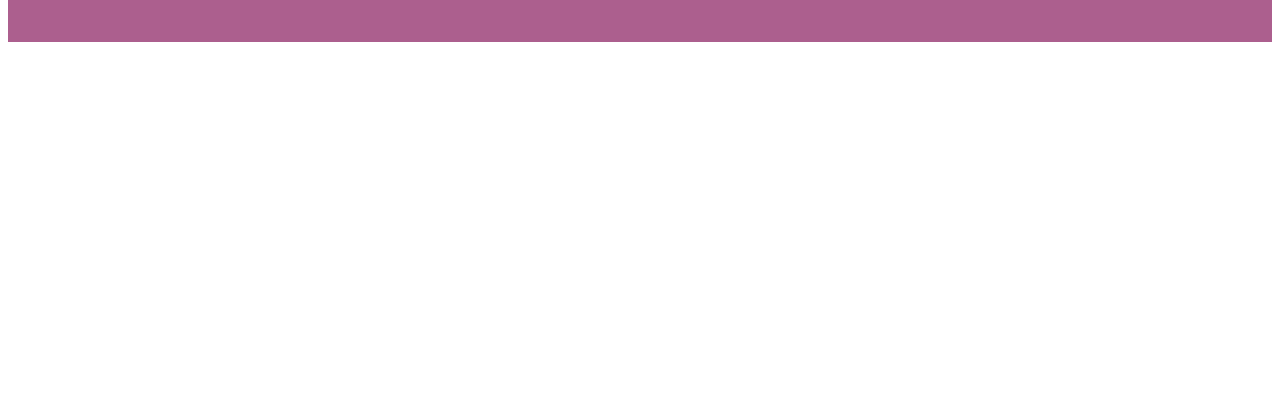
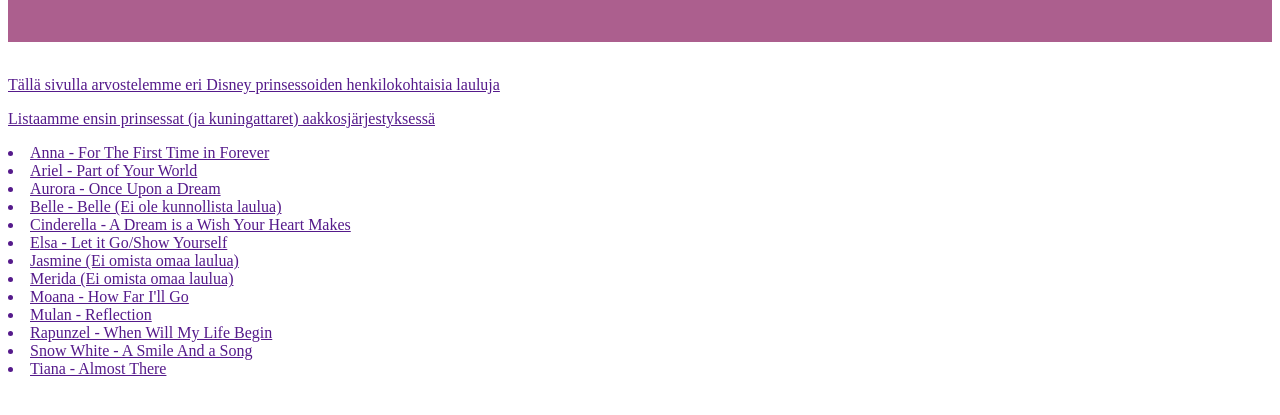
Before and after one commit to inkspinks99/summerendparty, a plain HTML site: page index.html in a window 1280 px wide. Shown: the part 125-540 px from the top of the page. Drawn offline with Linux system fonts and the light colour scheme.

Commit message:
pushpush

```diff
--- a/index.html
+++ b/index.html
@@ -24,7 +24,23 @@
     </style>
 </header>
 <body>
-
-
+<a href=""
+<br>
+<br>
+<p>Tällä sivulla arvostelemme eri Disney prinsessoiden henkilokohtaisia lauluja</p>
+<p>Listaamme ensin prinsessat (ja kuningattaret) aakkosjärjestyksessä</p>
+<li>Anna - For The First Time in Forever</li>
+<li>Ariel - Part of Your World</li>
+<li>Aurora - Once Upon a Dream</li>
+<li>Belle - Belle (Ei ole kunnollista laulua)</li>
+<li>Cinderella - A Dream is a Wish Your Heart Makes</li>
+<li>Elsa - Let it Go/Show Yourself</li>
+<li>Jasmine (Ei omista omaa laulua)</li>
+<li>Merida (Ei omista omaa laulua)</li>
+<li>Moana - How Far I'll Go</li>
+<li>Mulan - Reflection</li>
+<li>Rapunzel - When Will My Life Begin</li>
+<li>Snow White - A Smile And a Song</li>
+<li>Tiana - Almost There</li>
 </body>
 </html>
```
Also changed, not shown: Second.html (added, +1 -0 lines).
